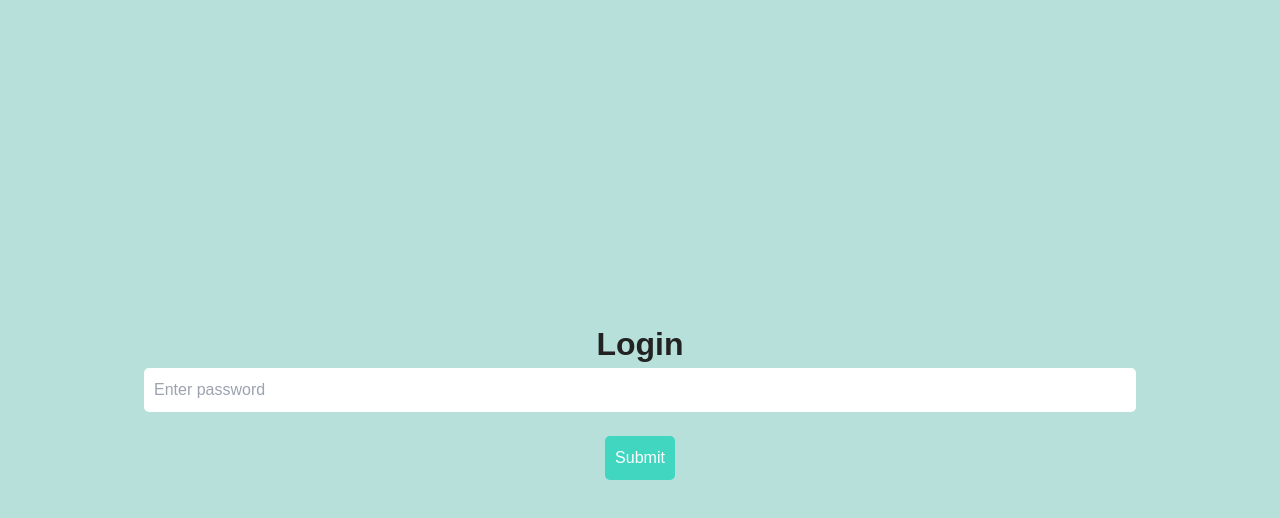
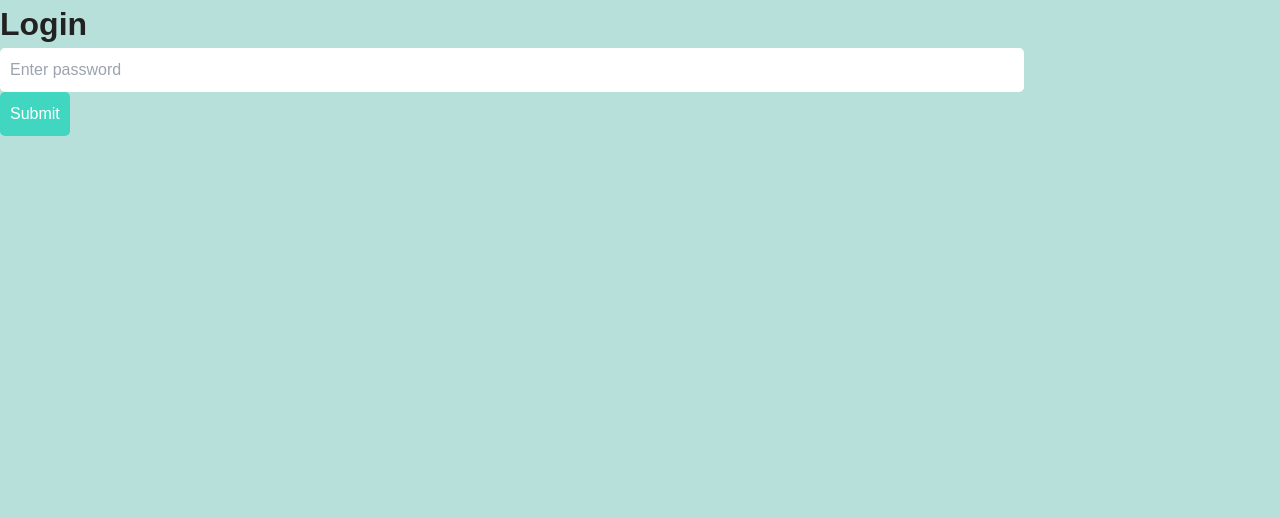
Before and after one commit to lucy-xiao/gpt-page, a Next.js app: page /gpt-page/ in a window 1280 px wide. Shown: the top 518 px of the page. Built offline with nearby package versions, Linux system fonts and the light colour scheme.

Commit message:
Fix jokes overflow

```diff
--- a/src/app/gpt/page.tsx
+++ b/src/app/gpt/page.tsx
@@ -34,7 +34,7 @@
 
       return !allowed ? <div className={styles.conversationContainer}>Not Allowed</div> : (
         <div>
-          <div className={styles.outerContainer}>
+          <div className="mt-20 flex flex-col items-center justify-center min-h-screen px-4 bg-[#b8e0da] overflow-visible">
             <h1 className={styles.title}>GPT Tester 🤖</h1>
             {/* Dropdown to choose model type */}
             <div className={styles.selectContainer}>
--- a/src/app/jokes/page.tsx
+++ b/src/app/jokes/page.tsx
@@ -54,7 +54,7 @@
       const femaleSpeechBubbleCss = rightOutput === "" ? styles.womanSpeechHidden : `${styles.speechBubble} ${styles.womanSpeech}`
 
       return !allowed ? <div className={styles.conversationContainer}>Not Allowed</div> : (
-        <div>
+        <div className="mt-20 flex flex-col items-center justify-center min-h-screen px-4 bg-[#b8e0da] overflow-visible">
           <div className={styles.outerContainer }>
             <div className={styles.conversationContainer}>
               <motion.div
--- a/src/app/page.module.css
+++ b/src/app/page.module.css
@@ -1,3 +1,7 @@
+
+body {
+    background-color: #b8e0da;
+}
 
 .input {
     width: 80%;
@@ -40,17 +44,17 @@
 }
 
 .outerContainer {
-    position: absolute;
+    /* position: absolute;
     top: 0;
     left: 0;
     right: 0;
     bottom: 0;
     display: flex;
     justify-content: center;
-    align-items: center;
+    align-items: center; */
     background-color: #b8e0da;
-    flex-direction: column;
-    padding: 20px
+    /* flex-direction: column;
+    padding: 20px */
 }
 
 .select {
```
